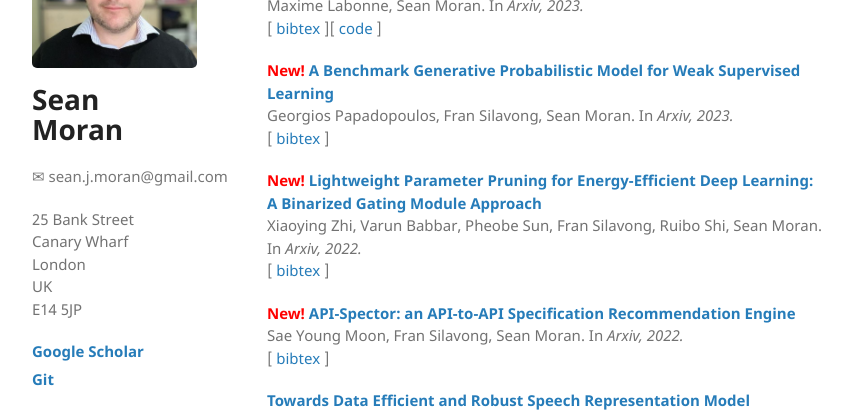
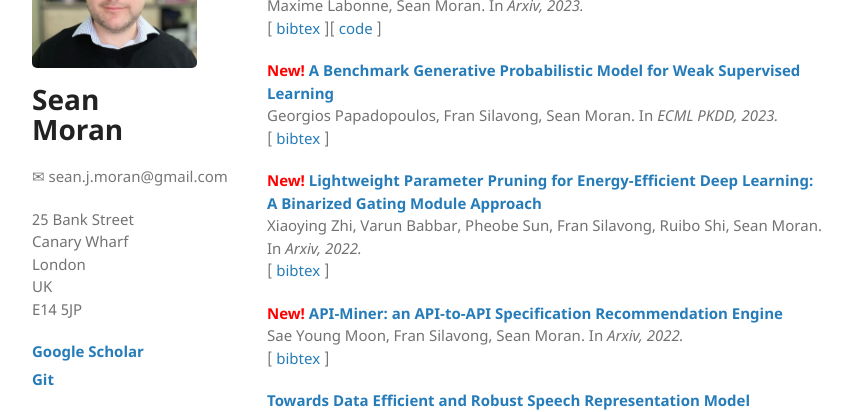
Before and after one commit to sjmoran/sjmoran.github.io, a Jekyll site: the page built from index.html, in a window 1280 px wide and 900 px high, scrolled down 1170 px. Shown: the part 155-567 px from the top of the window, without its empty margins (26-878 px from the left). Built offline with Jekyll 4.4.1, drawn with Linux system fonts in a browser that asks for light colours.

Commit message:
Update index.html

```diff
--- a/index.html
+++ b/index.html
@@ -59,13 +59,13 @@ Spam-T5: Benchmarking Large Language Models for Few-Shot Email Spam Detection</a
 [ <a target="_blank" href="">bibtex</a> ][ <a href="https://github.com/jpmorganchase/llm-email-spam-detection">code</a> ]  </p>
 
 <p><strong><span style='color:red'>New! </span><a target="_blank" href="https://arxiv.org/abs/2303.17841">
-A Benchmark Generative Probabilistic Model for Weak Supervised Learning</a></strong><br />Georgios Papadopoulos, Fran Silavong, Sean Moran. In <em>Arxiv, 2023.</em><br />
+A Benchmark Generative Probabilistic Model for Weak Supervised Learning</a></strong><br />Georgios Papadopoulos, Fran Silavong, Sean Moran. In <em>ECML PKDD, 2023.</em><br />
 [ <a target="_blank" href="">bibtex</a> ] </p>
 
 <p><strong><span style='color:red'>New! </span><a target="_blank" href="https://arxiv.org/abs/2302.10798">Lightweight Parameter Pruning for Energy-Efficient Deep Learning: A Binarized Gating Module Approach</a></strong><br />Xiaoying Zhi, Varun Babbar, Pheobe Sun, Fran Silavong, Ruibo Shi, Sean Moran. In <em>Arxiv, 2022.</em><br />
 [ <a target="_blank" href="">bibtex</a> ] </p>
 
-<p><strong><span style='color:red'>New! </span><a target="_blank" href="https://arxiv.org/abs/2212.07253">API-Spector: an API-to-API Specification Recommendation Engine
+<p><strong><span style='color:red'>New! </span><a target="_blank" href="https://arxiv.org/abs/2212.07253">API-Miner: an API-to-API Specification Recommendation Engine
 </a></strong><br />Sae Young Moon, Fran Silavong, Sean Moran. In <em>Arxiv, 2022.</em><br />
 [ <a target="_blank" href="">bibtex</a> ] </p>
 
```
